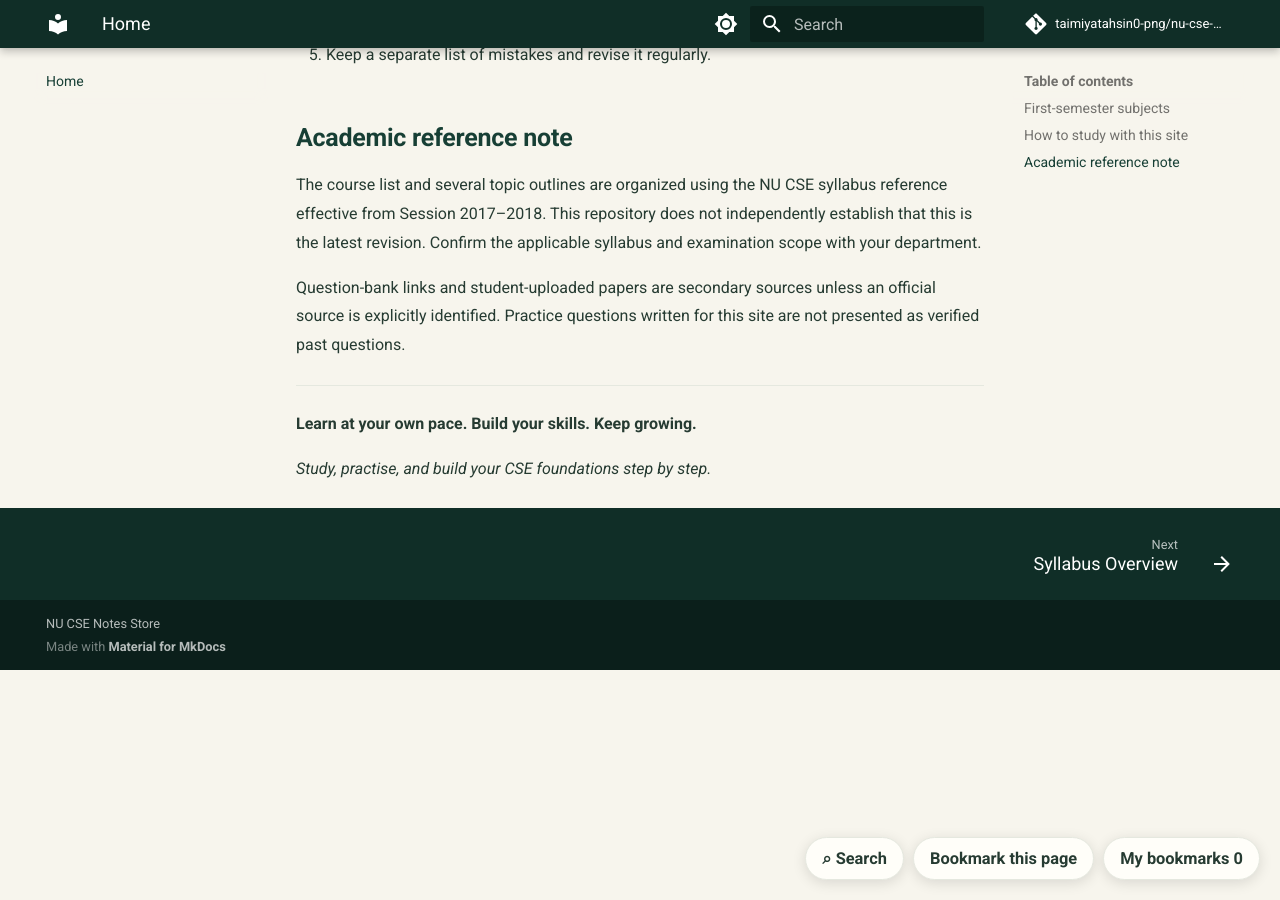
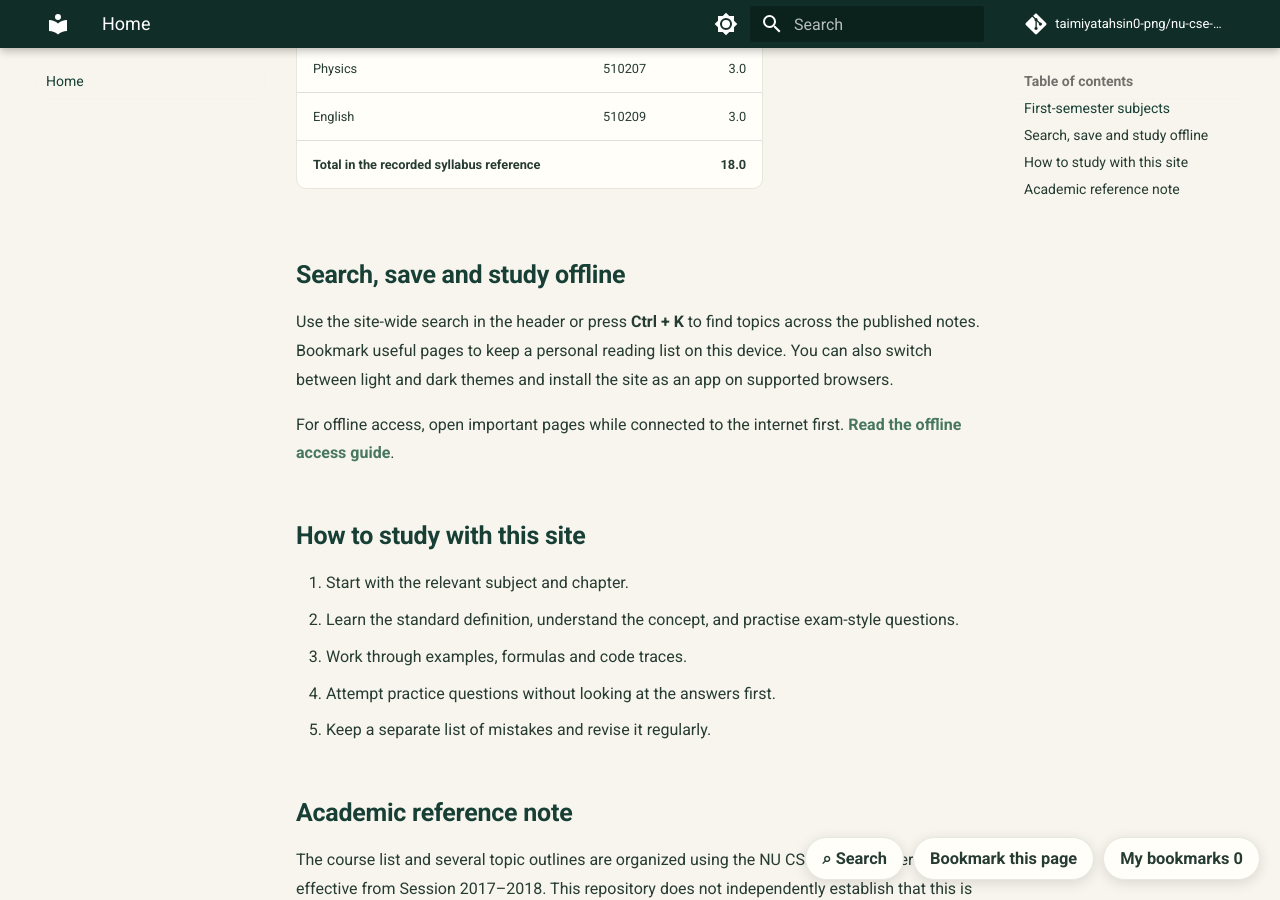
Before and after one commit to taimiyatahsin0-png/nu-cse-notes-store, an MkDocs documentation site: the page built from docs/index.md, in a window 1280 px wide and 900 px high, scrolled down 1715 px. Built offline with MkDocs 1.6.1 and Material for MkDocs 9.7.7, drawn with Linux system fonts in a browser that asks for light colours; comment, search, counter and statistics services are not loaded; some of the changed text lies outside the part shown.

Commit message:
Add notes library, formula sheets and offline workspace links

```diff
--- a/docs/index.md
+++ b/docs/index.md
@@ -36,6 +36,24 @@ Study concise, English-only CSE notes focused on key definitions, core concepts,
 
     [Browse question resources](tools/pyq-library.md)
 
+-   :material-library: **Smart Notes Library**
+
+    Search and filter subject notes, chapter guides, lab materials and revision resources.
+
+    [Browse the library](tools/notes-library.md)
+
+-   :material-function-variant: **Formula Sheets**
+
+    Quick-reference formulas for Calculus, Physics and Electrical and Electronic Circuits.
+
+    [Explore formulas](tools/formula-sheets.md)
+
+-   :material-bookmark: **My Library**
+
+    Save useful pages, revisit bookmarks and back up your local study data.
+
+    [Open My Library](tools/bookmarks.md)
+
 -   :material-school: **Academic Syllabus**
 
     Review the recorded first-semester course list and syllabus references.
@@ -59,6 +77,12 @@ Study concise, English-only CSE notes focused on key definitions, core concepts,
 | English | 510209 | 3.0 |
 | **Total in the recorded syllabus reference** |  | **18.0** |
 
+## Search, save and study offline
+
+Use the site-wide search in the header or press **Ctrl + K** to find topics across the published notes. Bookmark useful pages to keep a personal reading list on this device. You can also switch between light and dark themes and install the site as an app on supported browsers.
+
+For offline access, open important pages while connected to the internet first. [Read the offline access guide](offline.md).
+
 ## How to study with this site
 
 1. Start with the relevant subject and chapter.
```
